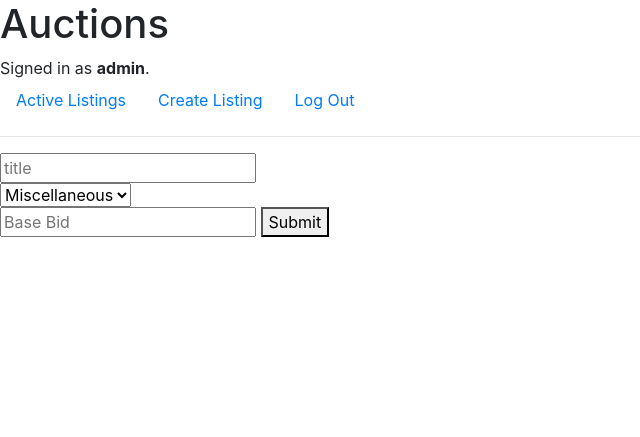
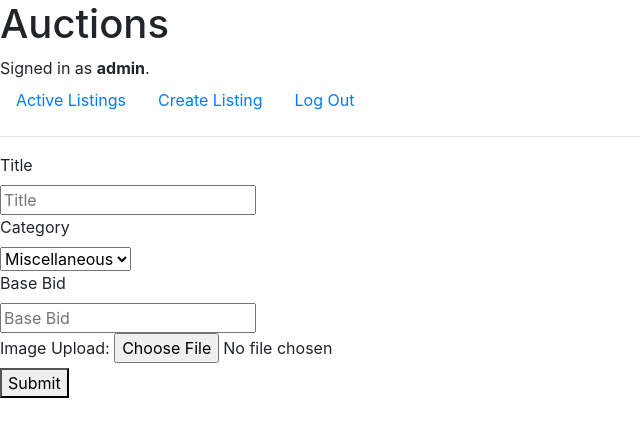
Before and after one commit to thenu-k/commerce-django, a Django app: page /new in a window 1280 px wide. Shown: the top 437 px of the page, without its empty margins (0-640 px from the left). Run offline with Django 3.2, Linux system fonts and the light colour scheme; a user stored in the database is signed in; some libraries are stand-ins or nearby versions.

Commit message:
images integrated with db

```diff
--- a/auctions/models.py
+++ b/auctions/models.py
@@ -6,13 +6,13 @@ class User(AbstractUser):
     pass
 
 class Listing(models.Model):
-    title = models.CharField(max_length=100, blank=False, null=True)
-    userID = models.IntegerField(blank=False, null=True)
-    username = models.CharField(max_length=100, blank=False, null=True)
-    category = models.CharField(max_length=30, blank=False, null=True)
-    currentHighestBid = models.FloatField(blank=False, null=True)
+    title = models.CharField(max_length=100, blank=True, null=True)
+    userID = models.IntegerField(blank=True, null=True)
+    username = models.CharField(max_length=100, blank=True, null=True)
+    category = models.CharField(max_length=30, blank=True, null=True)
+    currentHighestBid = models.FloatField(blank=True, null=True)
     dateCreated = models.DateTimeField(auto_now_add=True, blank=True, null=True)
-    image = models.ImageField(null=True, blank=False) #uploads_to= (media)
+    image = models.ImageField(null=True, blank=True) #uploads_to= (media)
 
 
 # We need the models to auto cascade when one of them is updated
--- a/auctions/templates/auctions/new.html
+++ b/auctions/templates/auctions/new.html
@@ -1,36 +1,21 @@
 {% extends "auctions/layout.html" %}
 {% block body %}
-<form onsubmit="handleSubmit(event)">
-    <input type="text" placeholder="title" id="titleInput"><br/>
-    <select name="" id="categoryInput">
+<!-- <form onsubmit="handleSubmit(event)"> -->
+<form action="/createListing" method="post" enctype="multipart/form-data">
+    <label for="title">Title</label><br/>
+    <input type="text" placeholder="Title" id="titleInput" name="title"><br/>
+    <label for="category">Category</label><br/>
+    <select name="category" id="categoryInput">
         <option value="misc" default>Miscellaneous</option>
         <option value="clothing">Clothing</option>
     </select><br/>
-    <input type="text" placeholder="Base Bid" id="bidInput">
+    <label for="currentHighestBid">Base Bid</label><br/>
+    <input type="text" placeholder="Base Bid" id="bidInput"name='currentHighestBid'><br/>
+    <label for="image">Image Upload: </label>
+    <input type="file" name="image" id=""><br/>
     <button type="submit">Submit</button>
 </form>
 </body>
 <script defer>
-    const handleSubmit = (e) => {
-        e.preventDefault()
-        console.log("Submitting form")
-        const payload = {
-            title: e.target.querySelector('#titleInput').value,
-            category: e.target.querySelector('#categoryInput').value,
-            baseBid: e.target.querySelector('#bidInput').value
-        }
-        fetch("/createListing",
-        {
-            headers: {
-            'Accept': 'application/json',
-            'Content-Type': 'application/json'
-        },
-        method: "POST",
-        body: JSON.stringify(payload)
-        })
-        .then((res) => {res.json()})
-        .then((data) => {console.log(data)})
-        .catch((err)=>{console.log(err)})
-    }
 </script>
 {% endblock %}
--- a/auctions/views.py
+++ b/auctions/views.py
@@ -9,6 +9,7 @@ from django.views.decorators.csrf import csrf_protect, csrf_exempt
 from django.http import JsonResponse
 import ast
 from django.core import serializers
+from .forms import *
 
 def index(request):
     return render(request, "auctions/index.html")
@@ -73,20 +74,31 @@ def newListingPage(request):
 
 @csrf_exempt
 def createListing(request):
-    if request.user.is_authenticated:
-        requestData = ast.literal_eval(request.body.decode('utf8'))
-        newListing = Listing(title=requestData["title"], category=requestData['category'], username=request.user.username, userID=request.user.id, currentHighestBid=requestData['baseBid'])
-        newListing.save()
-        payload = {
-            'status': 'success',
-            'requestBody' : requestData
-        }
-        return JsonResponse(payload)
-    else:
-        payload = {
-            'status': 'failure: not logged in',
-        }
-        return JsonResponse(payload, status=401)
+    # if request.user.is_authenticated:
+    #     requestData = ast.literal_eval(request.body.decode('utf8'))
+    #     newListing = Listing(title=requestData["title"], category=requestData['category'], username=request.user.username, userID=request.user.id, currentHighestBid=requestData['baseBid'])
+    #     newListing.save()
+    #     payload = {
+    #         'status': 'success',
+    #         'requestBody' : requestData
+    #     }
+    #     return JsonResponse(payload)
+    # else:
+    #     payload = {
+    #         'status': 'failure: not logged in',
+    #     }
+    #     return JsonResponse(payload, status=401)
+    if (request.method == 'POST'):
+        form = NewListingForm().save(commit=False)
+        form.username = request.user.username
+        form.userID = request.user.id
+        form.currentHighestBid = request.POST['currentHighestBid']
+        form.category = request.POST['category']
+        form.title = request.POST['title']
+        form.image = request.FILES['image']
+        form.save()
+    return HttpResponse('yo')
+
 
 def getAllListings(request):
     if request.method=='GET':
```
Also changed, not shown: auctions/forms.py (added, +7 -0 lines), auctions/migrations/0004_alter_listing_category_and_more.py (added), db.sqlite3.
